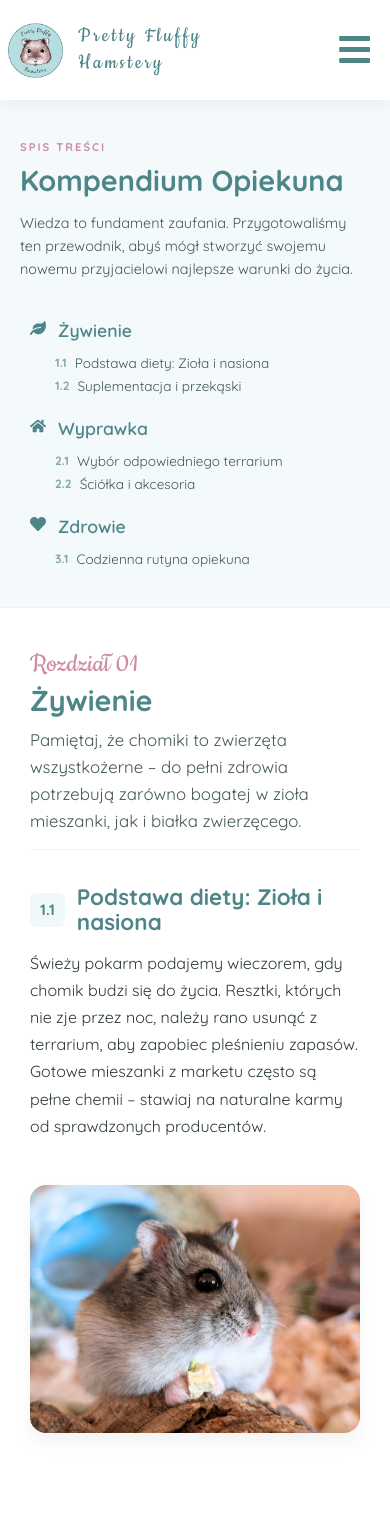
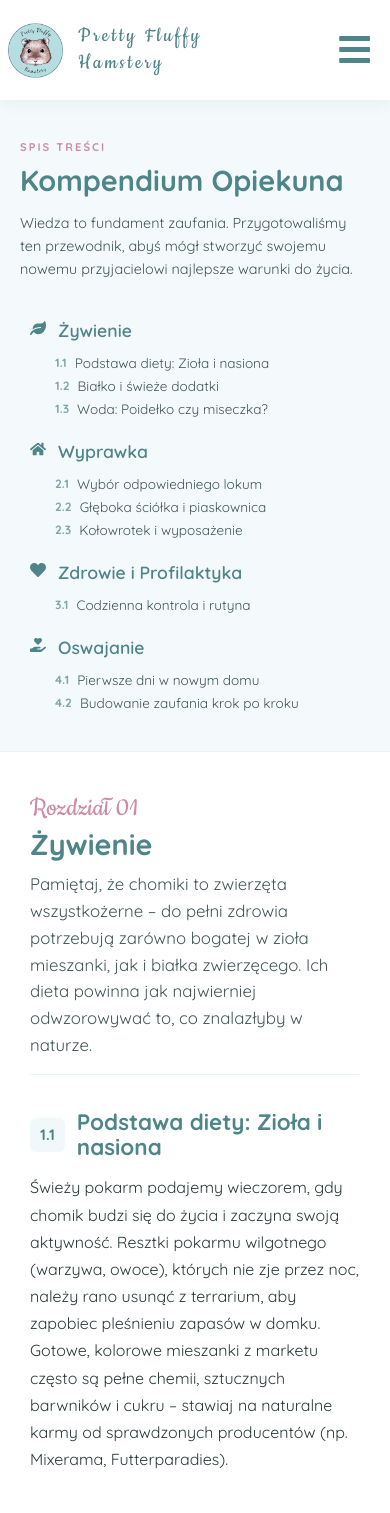
Before and after one commit to afra50/pretty-fluffy-hamstery, a React (Vite) app in the folder frontend/: page /poradnik in a window 390 px wide. Shown: the top 1513 px of the page. Built offline with nearby package versions, Linux system fonts and the light colour scheme.

Commit message:
poradnik

```diff
--- a/frontend/src/pages/GuidePage.jsx
+++ b/frontend/src/pages/GuidePage.jsx
@@ -9,10 +9,11 @@ import {
   FaHeart,
   FaExclamationTriangle,
   FaCheckCircle,
+  FaHandHoldingHeart,
 } from "react-icons/fa";
 import "../styles/pages/guide-page.scss";
 
-// --- DANE PORADNIKA (ŁATWA EDYCJA) ---
+// --- DANE PORADNIKA (ROZBUDOWANE) ---
 const guideData = [
   {
     id: "nutrition",
@@ -20,7 +21,7 @@ const guideData = [
     title: "Żywienie",
     icon: <FaLeaf />,
     leadText:
-      "Pamiętaj, że chomiki to zwierzęta wszystkożerne – do pełni zdrowia potrzebują zarówno bogatej w zioła mieszanki, jak i białka zwierzęcego.",
+      "Pamiętaj, że chomiki to zwierzęta wszystkożerne – do pełni zdrowia potrzebują zarówno bogatej w zioła mieszanki, jak i białka zwierzęcego. Ich dieta powinna jak najwierniej odwzorowywać to, co znalazłyby w naturze.",
     subChapters: [
       {
         id: "nutrition-1",
@@ -29,11 +30,13 @@ const guideData = [
         content: (
           <>
             <p>
-              Świeży pokarm podajemy wieczorem, gdy chomik budzi się do życia.
-              Resztki, których nie zje przez noc, należy rano usunąć z
-              terrarium, aby zapobiec pleśnieniu zapasów. Gotowe mieszanki z
-              marketu często są pełne chemii – stawiaj na naturalne karmy od
-              sprawdzonych producentów.
+              Świeży pokarm podajemy wieczorem, gdy chomik budzi się do życia i
+              zaczyna swoją aktywność. Resztki pokarmu wilgotnego (warzywa,
+              owoce), których nie zje przez noc, należy rano usunąć z terrarium,
+              aby zapobiec pleśnieniu zapasów w domku. Gotowe, kolorowe
+              mieszanki z marketu często są pełne chemii, sztucznych barwników i
+              cukru – stawiaj na naturalne karmy od sprawdzonych producentów
+              (np. Mixerama, Futterparadies).
             </p>
             <div className="image-breakout">
               <img src={FoodPhoto} alt="Zdrowa dieta chomika" />
@@ -44,23 +47,37 @@ const guideData = [
       {
         id: "nutrition-2",
         number: "1.2",
-        title: "Suplementacja i przekąski",
+        title: "Białko i świeże dodatki",
         content: (
           <>
-            <p>
-              Białko zwierzęce to absolutny must-have. Możesz podawać suszone
-              mączniki, świerszcze, a raz w tygodniu odrobinę gotowanego (bez
-              soli) kurczaka.
-            </p>
+            <div className="text-columns">
+              <div className="col">
+                <strong>Białko zwierzęce</strong>
+                <p>
+                  To absolutny must-have. Możesz podawać suszone mączniki,
+                  świerszcze, jedwabniki, a raz w tygodniu odrobinę gotowanego
+                  (bez soli i przypraw) kurczaka lub białka jaja kurzego.
+                </p>
+              </div>
+              <div className="col">
+                <strong>Warzywa i owoce</strong>
+                <p>
+                  Warzywa podajemy regularnie w małych ilościach (np. ogórek,
+                  brokuł, cukinia). Owoce (jabłko, gruszka) traktuj wyłącznie
+                  jako rzadki smakołyk ze względu na wysoką zawartość cukru.
+                </p>
+              </div>
+            </div>
             <div className="comparison-box">
               <div className="good-box">
                 <h4>
                   <FaCheckCircle className="icon-good" /> Bezpieczne
                 </h4>
                 <ul>
-                  <li>Suszone zioła (babka, mniszek)</li>
-                  <li>Korzeń mniszka, gałązki jabłoni</li>
-                  <li>Suszone owady</li>
+                  <li>Suszone zioła (babka lancetowata, mniszek lekarski)</li>
+                  <li>Korzeń mniszka, gałązki jabłoni do ścierania zębów</li>
+                  <li>Suszone owady i krewetki słodkowodne</li>
+                  <li>Nasiona dyni i słonecznika (w małych ilościach)</li>
                 </ul>
               </div>
               <div className="bad-box">
@@ -68,13 +85,29 @@ const guideData = [
                   <FaExclamationTriangle className="icon-bad" /> Zakazane
                 </h4>
                 <ul>
-                  <li>Kolby i dropsy z miodem</li>
-                  <li>Cytrusy, cebula, czosnek</li>
-                  <li>Ludzkie jedzenie (chleb, ser)</li>
+                  <li>Kolby i dropsy sklejane miodem lub syropem</li>
+                  <li>Cytrusy, cebula, czosnek, por</li>
+                  <li>Ludzkie jedzenie (chleb, ser żółty, przyprawy)</li>
+                  <li>Rośliny strączkowe (fasola, groch)</li>
                 </ul>
               </div>
             </div>
           </>
+        ),
+      },
+      {
+        id: "nutrition-3",
+        number: "1.3",
+        title: "Woda: Poidełko czy miseczka?",
+        content: (
+          <p>
+            Chomik musi mieć stały dostęp do czystej wody pitnej, zmienianej
+            każdego dnia. Możesz używać klasycznego poidełka kulkowego, jednak
+            coraz więcej opiekunów decyduje się na małą, ciężką miseczkę
+            ceramiczną (np. taką na tealighty). Picie z miseczki wymusza na
+            chomiku bardziej naturalną postawę ciała i eliminuje problem
+            zacinających się kulek w poidełkach.
+          </p>
         ),
       },
     ],
@@ -85,29 +118,43 @@ const guideData = [
     title: "Wyprawka",
     icon: <FaHome />,
     leadText:
-      "Odpowiednie lokum to podstawa zdrowego i bezstresowego życia Twojego małego przyjaciela.",
+      "Odpowiednie lokum to fundament. Chomiki to niezwykle aktywne zwierzęta, które potrafią w ciągu jednej nocy przebiec w kołowrotku nawet kilka kilometrów.",
     subChapters: [
       {
         id: "housing-1",
         number: "2.1",
-        title: "Wybór odpowiedniego terrarium",
+        title: "Wybór odpowiedniego lokum",
         content: (
           <>
             <div className="feature-block-home">
-              <img src={HomePhoto} alt="Idealne terrarium" className="bg-img" />
+              <img
+                src={HomePhoto}
+                alt="Wnętrze odpowiedniego lokum"
+                className="bg-img"
+              />
               <div className="overlay"></div>
               <div className="content">
-                <h3>Klatka to przeżytek</h3>
+                <h3>Przestrzeń to wolność</h3>
                 <p>
-                  Minimum 100x50 cm w podstawie. Brak prętów, po których można
-                  się wspinać.
+                  Minimum 100x50 cm w podstawie przestrzeni użytkowej dla
+                  jednego chomika.
                 </p>
               </div>
             </div>
             <p>
-              Chomiki to zwierzęta naziemne, które w naturze przemierzają
-              kilometry. Terrarium chroni je przed przeciągami i pozwala na
-              usypanie ogromnej ilości ściółki.
+              Wybór odpowiedniego lokum sprowadza się do jednej zasady: im
+              więcej ciągłej przestrzeni w podstawie, tym lepiej.
+              <strong> Terraria i duże akwaria</strong> są bardzo popularne,
+              ponieważ chronią przed przeciągami, świetnie trzymają grubą
+              warstwę trocin i dają idealny widok na zwierzaka.
+            </p>
+            <p>
+              <strong>Czy klatka to zły wybór?</strong> Absolutnie nie! Klatka
+              może być świetnym domem, o ile spełnia minimum wymiarowe (100x50
+              cm) oraz posiada bardzo głęboką kuwetę (np. klatki typu Alaska czy
+              Barney). Chomiki są zwierzętami naziemnymi, więc klatki wysokie, z
+              wieloma pięterkami, mija się z celem – liczy się powierzchnia
+              parteru.
             </p>
           </>
         ),
@@ -115,34 +162,60 @@ const guideData = [
       {
         id: "housing-2",
         number: "2.2",
-        title: "Ściółka i akcesoria",
+        title: "Głęboka ściółka i piaskownica",
         content: (
           <>
             <div className="text-columns">
               <div className="col">
-                <strong>Głęboka warstwa do kopania</strong>
+                <strong>Naturalny instynkt kopania</strong>
                 <p>
-                  Aby chomik mógł kopać tunele, warstwa trocin odpylonych lub
-                  ściółki konopnej powinna wynosić{" "}
-                  <strong>minimum 20 cm</strong>.
+                  Chomiki w naturze żyją w norkach pod ziemią. Aby mogły budować
+                  trwałe tunele w warunkach domowych, potrzebują odpylonych
+                  trocin drzewnych lub ściółki konopnej zmieszanej z siankiem.
+                  Warstwa ściółki powinna wynosić <strong>minimum 20 cm</strong>{" "}
+                  (im więcej, tym lepiej).
                 </p>
               </div>
               <div className="col">
-                <strong>Piaskownica</strong>
+                <strong>Kąpiele piaskowe</strong>
                 <p>
-                  Chomiki nie kąpią się w wodzie! Do higieny futerka służy im
-                  piasek dla szynszyli. To obowiązkowy element wyposażenia.
+                  Chomiki kategorycznie nie kąpią się w wodzie! Do higieny
+                  futerka, ścierania pazurków i odstresowania służy im piasek
+                  dla szynszyli. Piaskownica (np. duże ceramiczne naczynie) to
+                  obowiązkowy element wyposażenia każdego lokum.
                 </p>
               </div>
             </div>
+          </>
+        ),
+      },
+      {
+        id: "housing-3",
+        number: "2.3",
+        title: "Kołowrotek i wyposażenie",
+        content: (
+          <>
             <div className="info-alert">
-              <strong>Wymiary kołowrotka to kwestia zdrowia!</strong>
+              <strong>
+                Kołowrotek: Wymiary to kwestia zdrowia kręgosłupa!
+              </strong>
               <p>
-                Dla chomika syryjskiego minimalna średnica kołowrotka to 28 cm.
-                Zbyt mały kołowrotek powoduje bolesne wygięcie kręgosłupa i
-                prowadzi do trwałych urazów.
+                Dla chomika syryjskiego absolutne{" "}
+                <strong>minimum średnicy kołowrotka to 28 cm</strong> (często
+                zalecane 30-33 cm). Dla chomików karłowatych jest to minimum
+                20-22 cm. Zbyt mały kołowrotek zmusza zwierzę do wyginania
+                kręgosłupa w kształt litery "U", co po krótkim czasie prowadzi
+                do bolesnych i nieodwracalnych zmian zwyrodnieniowych.
+                Kołowrotek nie może mieć szczebelków ani efektu gilotyny –
+                bieżnia musi być pełna i bezpieczna.
               </p>
             </div>
+            <p>
+              Oprócz kołowrotka i piaskownicy, w lokum powinien znaleźć się
+              wielokomorowy drewniany domek (bez dna, stawiany bezpośrednio na
+              ściółce), drewniane mostki, korkowe tunele oraz materiał na
+              gniazdo (np. miękkie chusteczki bezzapachowe – nigdy wata!).
+            </p>
           </>
         ),
       },
@@ -151,33 +224,104 @@ const guideData = [
   {
     id: "health",
     chapterNumber: "03",
-    title: "Zdrowie",
+    title: "Zdrowie i Profilaktyka",
     icon: <FaHeart />,
     leadText:
-      "Chomiki instynktownie ukrywają choroby, aby nie stać się ofiarą drapieżników. Bądź czujny.",
+      "Chomiki to zwierzęta ofiarne. Instynkt każe im ukrywać wszelkie oznaki słabości, aby nie stać się łatwym celem dla drapieżników. Kiedy widzisz, że chomik jest chory, sytuacja jest już bardzo poważna.",
     subChapters: [
       {
         id: "health-1",
         number: "3.1",
-        title: "Codzienna rutyna opiekuna",
+        title: "Codzienna kontrola i rutyna",
         content: (
           <div className="image-side-by-side">
             <div className="text-content">
+              <p>
+                Każdego dnia, podczas podawania pokarmu, zwróć uwagę na kilka
+                kluczowych aspektów:
+              </p>
               <ul>
-                <li>Oczy: czyste, nie zaropiałe?</li>
-                <li>Oddech: cichy, bez "klikania"?</li>
-                <li>Waga: czy chomik nie chudnie w oczach?</li>
-                <li>Okolice ogona: czyste i suche?</li>
+                <li>
+                  <strong>Oczy i pyszczek:</strong> Czy oczy są w pełni otwarte,
+                  jasne i bez wycieków? Czy zęby nie przerosły?
+                </li>
+                <li>
+                  <strong>Oddech:</strong> Czy oddech jest cichy? Jakiekolwiek
+                  "klikanie", świszczenie lub piszczenie przy oddychaniu wymaga
+                  natychmiastowej wizyty w klinice.
+                </li>
+                <li>
+                  <strong>Aktywność:</strong> Czy chomik w nocy korzysta z
+                  kołowrotka? Czy jedzenie znika z miseczki?
+                </li>
+                <li>
+                  <strong>Okolice ogona:</strong> Zawsze muszą być całkowicie
+                  suche i czyste.
+                </li>
               </ul>
               <p className="small-note">
-                Wszelkie odstępstwa od normy wymagają natychmiastowej wizyty u
-                weterynarza egzotycznego.
+                Znajdź w swojej okolicy weterynarza specjalizującego się w
+                zwierzętach egzotycznych lub małych ssakach, zanim jeszcze
+                chomik zagości w Twoim domu. Standardowy psi/koci weterynarz
+                rzadko ma wiedzę o tak małych organizmach.
               </p>
             </div>
             <div className="img-content">
-              <img src={HealthPhoto} alt="Badanie chomika" />
+              <img src={HealthPhoto} alt="Badanie chomika w dłoni" />
             </div>
           </div>
+        ),
+      },
+    ],
+  },
+  {
+    id: "taming",
+    chapterNumber: "04",
+    title: "Oswajanie",
+    icon: <FaHandHoldingHeart />,
+    leadText:
+      "Cierpliwość to klucz do serca chomika. Nie przyspieszaj procesu oswajania – pozwól mu ustalić własne tempo.",
+    subChapters: [
+      {
+        id: "taming-1",
+        number: "4.1",
+        title: "Pierwsze dni w nowym domu",
+        content: (
+          <p>
+            Przeprowadzka to dla tak małego stworzenia ogromny stres. Po
+            wpuszczeniu chomika do docelowego lokum,
+            <strong> zostaw go w spokoju przez pierwsze 3 do 5 dni</strong>.
+            Podawaj tylko świeże jedzenie i wodę, oraz mów do niego cichym
+            głosem. Nie próbuj go dotykać, wyciągać na siłę ani burzyć mu
+            gniazda. Musi najpierw poczuć, że jego nowe terytorium jest w 100%
+            bezpieczne.
+          </p>
+        ),
+      },
+      {
+        id: "taming-2",
+        number: "4.2",
+        title: "Budowanie zaufania krok po kroku",
+        content: (
+          <>
+            <p>
+              Gdy chomik przestanie panikować na Twój widok, zacznij podawać mu
+              przysmaki (np. pestkę dyni lub suszonego mącznika) przez otwarte
+              drzwiczki lub z góry terrarium. Z czasem połóż przysmak na
+              płaskiej, otwartej dłoni wewnątrz klatki. Pozwól, by chomik sam na
+              nią wszedł.
+            </p>
+            <div className="info-alert">
+              <strong>Zasada wanny</strong>
+              <p>
+                Świetnym sposobem na oswajanie zaawansowane jest przeniesienie
+                chomika do czystej, suchej wanny wyłożonej kocykiem. Usiądź w
+                niej razem z nim. Chomik będzie ciekawsko po Tobie wchodził, a
+                brak możliwości ucieczki sprawi, że szybko zrozumie, że jesteś
+                świetnym, bezpiecznym "placem zabaw".
+              </p>
+            </div>
+          </>
         ),
       },
     ],
--- a/frontend/src/styles/pages/guide-page.scss
+++ b/frontend/src/styles/pages/guide-page.scss
@@ -1,16 +1,15 @@
 @use "../variables" as *;
 @use "sass:color";
-
 
 // Główny kontener flexbox
 .unusual-guide-page {
     display: flex;
     align-items: flex-start;
-    max-width: 1400px; // Zmniejszony max-width dla lepszych proporcji
+    max-width: 1400px;
     margin: 0 auto;
     position: relative;
     background-color: $color-white;
-    box-shadow: 0 0 40px rgba(0, 0, 0, 0.02);
+    box-shadow: 0 20px 40px rgba(0, 0, 0, 0.05);
 
     @media (max-width: 1100px) {
         flex-direction: column;
@@ -18,27 +17,32 @@
 
     // --- LEWA STRONA: MENU Z PODROZDZIAŁAMI ---
     .sticky-intro {
-        flex: 0 0 clamp(260px, 22vw, 340px); // Węższy sidebar
-        height: 100vh;
+        flex: 0 0 clamp(260px, 22vw, 340px);
+        height: calc(100vh - 130px);
         position: sticky;
-        top: 0;
+        top: 130px;
         display: flex;
         flex-direction: column;
-        justify-content: center;
+
+        // --- ZMIANA TUTAJ: było 'center', zmieniamy na 'flex-start' ---
+        justify-content: flex-start;
+
         background-color: rgba($color-primary, 0.15);
-        padding: 30px;
+        padding: 40px 30px; // Dodałem 40px z góry, żeby nie przyklejało się do samego sufitu
         border-right: 1px solid rgba($color-primary, 0.2);
         z-index: 10;
-        overflow-y: auto; // Na wypadek gdyby spisu treści było dużo
+        overflow-y: auto;
 
         @media (max-width: 1100px) {
             position: relative;
             height: auto;
+            top: 0; // Resetujemy top dla mobile
             width: 100%;
             flex: none;
             padding: 40px 20px;
             border-right: none;
             border-bottom: 1px solid rgba($color-primary, 0.2);
+            overflow-y: visible;
         }
 
         .intro-content {
@@ -47,27 +51,27 @@
                 text-transform: uppercase;
                 letter-spacing: 2px;
                 font-weight: 700;
-                font-size: 0.7rem; // Zmniejszony
+                font-size: 0.7rem;
                 display: block;
                 margin-bottom: 10px;
             }
 
             .main-title {
                 font-family: $font-heading;
-                font-size: clamp(1.8rem, 2.5vw, 2.2rem); // Mniejszy nagłówek
+                font-size: clamp(1.8rem, 2.5vw, 2.2rem);
                 color: $color-secondary;
                 margin: 0 0 15px;
                 line-height: 1.15;
             }
 
             .description {
-                font-size: 0.9rem; // Zmniejszony opis
+                font-size: 0.9rem;
                 line-height: 1.6;
                 color: color.adjust($color-text-main, $lightness: 10%);
                 margin-bottom: 30px;
             }
 
-            // MENU Z PODROZDZIAŁAMI
+            // MENU BOKU Z PODROZDZIAŁAMI
             .guide-nav {
                 display: flex;
                 flex-direction: column;
@@ -82,7 +86,7 @@
                     display: flex;
                     align-items: center;
                     gap: 12px;
-                    padding: 8px 10px; // Ciaśniejszy padding
+                    padding: 8px 10px;
                     text-decoration: none;
                     border-radius: 8px;
                     transition: all 0.3s ease;
@@ -108,7 +112,7 @@
                 .nav-sub-items {
                     display: flex;
                     flex-direction: column;
-                    padding-left: 35px; // Wcięcie dla podrozdziałów
+                    padding-left: 35px;
                     margin-top: 5px;
                     gap: 6px;
 
@@ -140,11 +144,14 @@
     // --- PRAWA STRONA: TREŚĆ ---
     .main-guide-content {
         flex: 1;
-        padding: clamp(40px, 6vw, 80px) clamp(30px, 5vw, 60px); // Mniejsze paddingi
+        padding: clamp(40px, 6vw, 80px) clamp(30px, 5vw, 60px);
 
         .guide-chapter {
             margin-bottom: clamp(60px, 8vw, 100px);
-            max-width: 800px; // Ograniczenie szerokości by linie tekstu nie były za długie
+            max-width: 800px;
+
+            // <-- ZMIANA: Wysokość headera (130) + 20px "oddechu" = 150px
+            scroll-margin-top: 150px;
 
             .chapter-header {
                 margin-bottom: 35px;
@@ -153,7 +160,7 @@
 
                 .chapter-number {
                     font-family: $font-accent;
-                    font-size: 1.8rem; // Zmniejszony
+                    font-size: 1.8rem;
                     color: $color-accent;
                     display: block;
                     margin-bottom: 5px;
@@ -161,13 +168,13 @@
 
                 h2 {
                     font-family: $font-heading;
-                    font-size: clamp(1.8rem, 3vw, 2.4rem); // Zmniejszony
+                    font-size: clamp(1.8rem, 3vw, 2.4rem);
                     color: $color-secondary;
                     margin: 0 0 10px 0;
                 }
 
                 .lead-text {
-                    font-size: 1.05rem; // Zmniejszony
+                    font-size: 1.05rem;
                     color: color.adjust($color-text-main, $lightness: 10%);
                     line-height: 1.6;
                     margin: 0;
@@ -176,7 +183,7 @@
 
             .chapter-body {
                 color: $color-text-main;
-                font-size: 1rem; // Zmniejszony bazowy font
+                font-size: 1rem;
                 line-height: 1.7;
 
                 p {
@@ -184,7 +191,10 @@
                 }
 
                 .sub-chapter {
-                    margin-bottom: 45px; // Mniejszy odstęp między podrozdziałami
+                    margin-bottom: 45px;
+
+                    // <-- ZMIANA: Wysokość headera (130) + 20px oddechu
+                    scroll-margin-top: 150px;
 
                     .sub-chapter-header {
                         display: flex;
@@ -204,7 +214,7 @@
 
                         h3 {
                             font-family: $font-heading;
-                            font-size: 1.4rem; // Zmniejszony nagłówek podrozdziału
+                            font-size: 1.4rem;
                             color: $color-secondary;
                             margin: 0;
                         }
@@ -255,7 +265,6 @@
                             }
                         }
 
-                        //... (kolory good/bad tak jak poprzednio, ale fonty mniejsze)
                         .good-box {
                             background: rgba($color-primary, 0.1);
                             border: 1px solid rgba($color-primary, 0.3);
@@ -294,7 +303,7 @@
                     .feature-block-home {
                         position: relative;
                         width: 100%;
-                        height: 250px; // Dużo niższy obrazek tła
+                        height: 250px;
                         border-radius: 16px;
                         overflow: hidden;
                         display: flex;
@@ -412,3 +421,78 @@
         }
     }
 }
+
+// --- CTA NA PEŁNĄ SZEROKOŚĆ (POZA FLEXBOXEM) ---
+.guide-cta {
+    position: relative;
+    width: 100%;
+    padding: clamp(60px, 8vw, 100px) 0;
+    min-height: clamp(250px, 30vh, 350px);
+    margin-top: 0 !important;
+    display: flex;
+    align-items: center;
+    justify-content: center;
+    background-color: $color-bg-light;
+    background-image: url('../../assets/purchase-cta.webp');
+    background-size: cover;
+    background-position: center;
+
+    .cta-overlay {
+        position: absolute;
+        top: 0;
+        left: 0;
+        width: 100%;
+        height: 100%;
+        background: linear-gradient(to right, rgba($color-white, 0.95) 30%, rgba($color-white, 0.4) 100%);
+        z-index: 1;
+
+        @media (max-width: 992px) {
+            background: rgba($color-white, 0.9);
+        }
+    }
+
+    .cta-container {
+        position: relative;
+        z-index: 2;
+        max-width: 1200px;
+        width: 90%;
+        display: flex;
+        justify-content: flex-start;
+
+        @media (max-width: 992px) {
+            justify-content: center;
+            text-align: center;
+        }
+    }
+
+    .cta-content {
+        max-width: 550px;
+
+        .cta-top-text {
+            font-family: $font-body;
+            text-transform: uppercase;
+            letter-spacing: 2px;
+            font-size: 0.75rem;
+            color: $color-accent;
+            font-weight: 700;
+            display: block;
+            margin-bottom: 10px;
+        }
+
+        .cta-heading {
+            font-family: $font-accent;
+            color: $color-secondary;
+            font-size: clamp(2.2rem, 4vw, 3.2rem);
+            line-height: 1.1;
+            margin-bottom: 15px;
+        }
+
+        p {
+            font-family: $font-body;
+            color: $color-text-main;
+            font-size: 1rem;
+            line-height: 1.7;
+            margin-bottom: 30px;
+        }
+    }
+}
```
Also changed, not shown: 1 other file (tests, documents, lock files or other folders).
